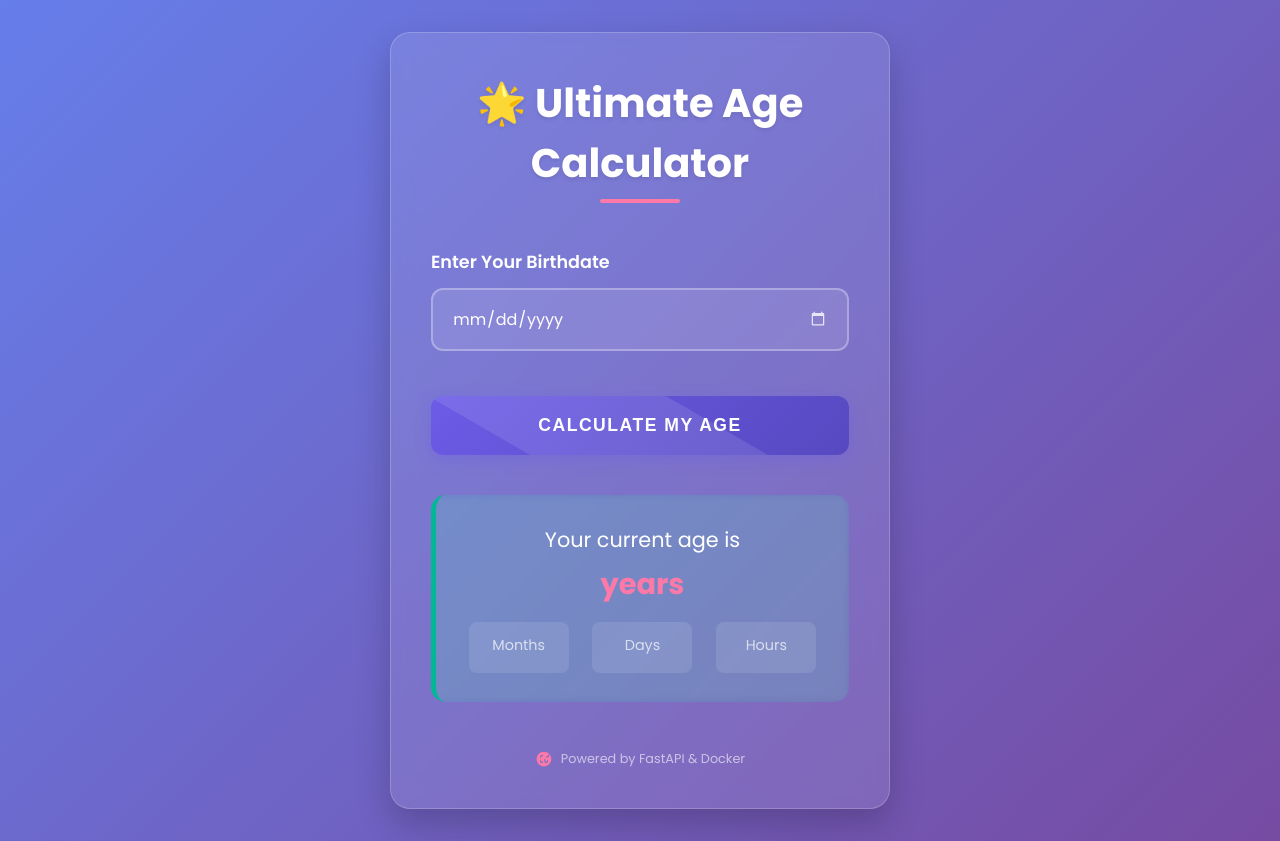
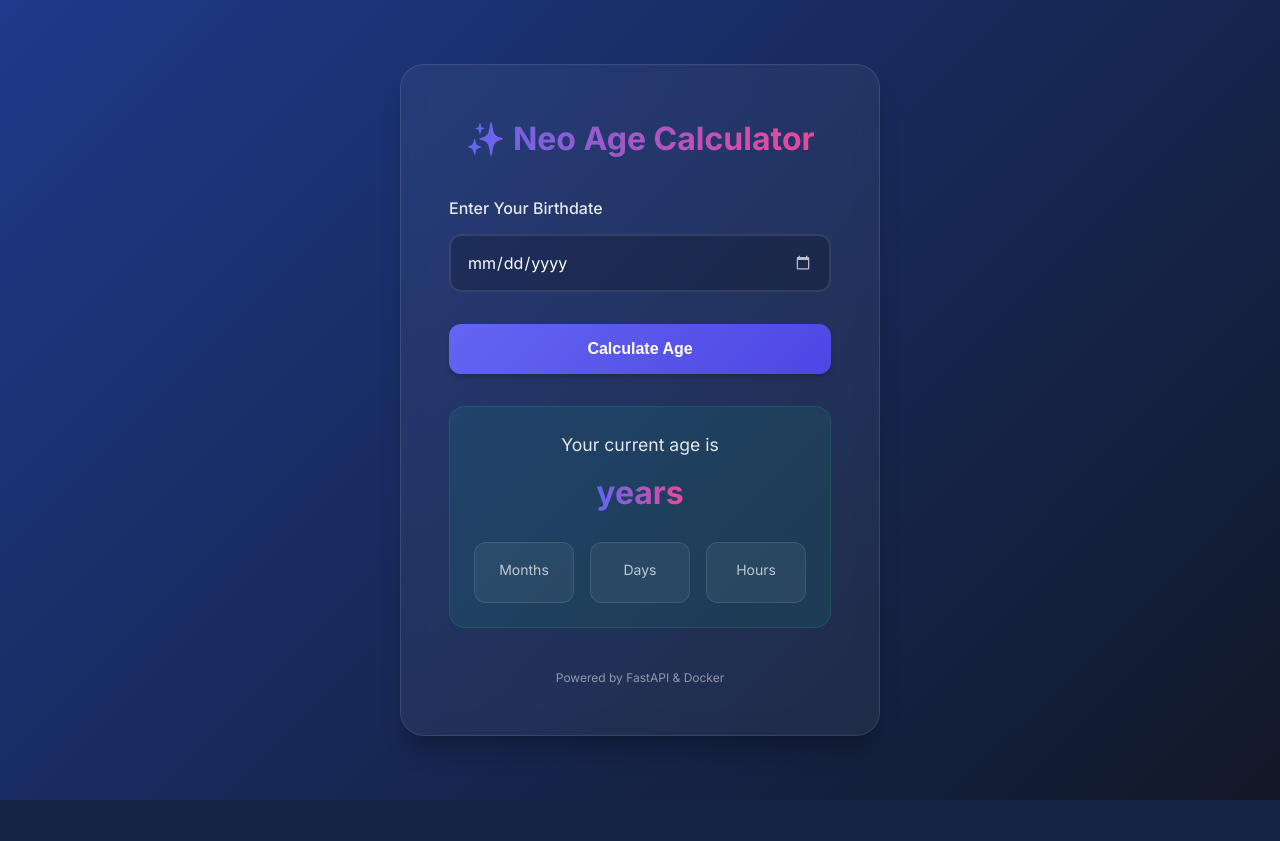
Before and after one commit to pawan-97/age-calculator-docker, a FastAPI app: template app/templates/index.html in a window 1280 px wide. After the commit the page ends 800 px from the top, so only its background shows below. Run offline with FastAPI, Linux system fonts and the light colour scheme; the template is opened without the code that fills it, so the values that code supplies are empty.

Commit message:
new page

```diff
--- a/app/main.py
+++ b/app/main.py
@@ -1,17 +1,19 @@
 from fastapi import FastAPI, Request, Form
 from fastapi.responses import HTMLResponse
-from fastapi.staticfiles import StaticFiles
 from fastapi.templating import Jinja2Templates
 from datetime import datetime
 
 app = FastAPI()
 
-# Setup templates
 templates = Jinja2Templates(directory="templates")
 
 @app.get("/", response_class=HTMLResponse)
 async def age_form(request: Request):
-    return templates.TemplateResponse("index.html", {"request": request})
+    # Initialize age as None for GET requests
+    return templates.TemplateResponse(
+        "index.html",
+        {"request": request, "age": None, "birthdate": None}
+    )
 
 @app.post("/", response_class=HTMLResponse)
 async def calculate_age(
--- a/app/templates/index.html
+++ b/app/templates/index.html
@@ -3,19 +3,18 @@
 <head>
     <meta charset="UTF-8">
     <meta name="viewport" content="width=device-width, initial-scale=1.0">
-    <title>🌟 Ultimate Age Calculator</title>
-    <link href="https://fonts.googleapis.com/css2?family=Poppins:wght@300;400;600;700&display=swap" rel="stylesheet">
+    <title>✨ Neo Age Calculator</title>
+    <link href="https://fonts.googleapis.com/css2?family=Inter:wght@300;400;500;600;700&display=swap" rel="stylesheet">
     <style>
         :root {
-            --primary: #6c5ce7;
-            --primary-dark: #5649c0;
-            --secondary: #a29bfe;
-            --accent: #fd79a8;
-            --light: #f8f9fa;
-            --dark: #2d3436;
-            --success: #00b894;
-            --warning: #fdcb6e;
-            --error: #d63031;
+            --primary: #6366f1;
+            --primary-dark: #4f46e5;
+            --accent: #ec4899;
+            --light: #f9fafb;
+            --dark: #111827;
+            --success: #10b981;
+            --card-bg: rgba(255, 255, 255, 0.05);
+            --text-light: #e5e7eb;
         }
 
         * {
@@ -25,57 +24,47 @@
         }
 
         body {
-            font-family: 'Poppins', sans-serif;
-            background: linear-gradient(135deg, #667eea 0%, #764ba2 100%);
+            font-family: 'Inter', sans-serif;
+            background: linear-gradient(135deg, #1e3a8a 0%, #111827 100%);
             min-height: 100vh;
             display: flex;
             justify-content: center;
             align-items: center;
-            padding: 2rem;
-            color: var(--light);
+            padding: 1rem;
+            color: var(--text-light);
+            line-height: 1.6;
         }
 
         .container {
-            background: rgba(255, 255, 255, 0.1);
-            backdrop-filter: blur(10px);
-            -webkit-backdrop-filter: blur(10px);
-            border-radius: 20px;
-            box-shadow: 0 15px 35px rgba(0, 0, 0, 0.2);
-            padding: 2.5rem;
+            background: var(--card-bg);
+            backdrop-filter: blur(12px);
+            -webkit-backdrop-filter: blur(12px);
+            border-radius: 24px;
+            box-shadow: 0 20px 25px -5px rgba(0, 0, 0, 0.2),
+                        0 10px 10px -5px rgba(0, 0, 0, 0.1);
+            padding: 3rem;
             width: 100%;
-            max-width: 500px;
+            max-width: 480px;
             text-align: center;
-            transition: all 0.4s ease;
-            border: 1px solid rgba(255, 255, 255, 0.2);
+            border: 1px solid rgba(255, 255, 255, 0.1);
         }
 
         h1 {
             color: white;
-            margin-bottom: 1.5rem;
+            margin-bottom: 2rem;
             font-weight: 700;
-            font-size: 2.5rem;
-            text-shadow: 0 2px 4px rgba(0, 0, 0, 0.1);
-            position: relative;
+            font-size: 2rem;
+            background: linear-gradient(90deg, var(--primary), var(--accent));
+            -webkit-background-clip: text;
+            background-clip: text;
+            color: transparent;
             display: inline-block;
-        }
-
-        h1::after {
-            content: '';
-            position: absolute;
-            bottom: -10px;
-            left: 50%;
-            transform: translateX(-50%);
-            width: 80px;
-            height: 4px;
-            background: var(--accent);
-            border-radius: 2px;
         }
 
         .calculator-form {
             display: flex;
             flex-direction: column;
-            gap: 1.8rem;
-            margin-top: 2rem;
+            gap: 1.5rem;
         }
 
         .form-group {
@@ -84,210 +73,199 @@
 
         label {
             display: block;
-            margin-bottom: 0.8rem;
-            font-weight: 600;
-            color: white;
-            font-size: 1.1rem;
+            margin-bottom: 0.75rem;
+            font-weight: 500;
+            color: var(--text-light);
+            font-size: 1rem;
         }
 
         input[type="date"] {
             width: 100%;
-            padding: 1rem 1.2rem;
-            border: 2px solid rgba(255, 255, 255, 0.3);
+            padding: 1rem;
+            border: 2px solid rgba(255, 255, 255, 0.1);
             border-radius: 12px;
             font-size: 1rem;
-            transition: all 0.3s;
-            background: rgba(255, 255, 255, 0.1);
+            transition: all 0.3s ease;
+            background: rgba(0, 0, 0, 0.2);
             color: white;
-            font-family: 'Poppins', sans-serif;
+            font-family: 'Inter', sans-serif;
         }
 
         input[type="date"]:focus {
             outline: none;
-            border-color: var(--accent);
-            box-shadow: 0 0 0 3px rgba(253, 121, 168, 0.3);
-            background: rgba(255, 255, 255, 0.2);
+            border-color: var(--primary);
+            box-shadow: 0 0 0 3px rgba(99, 102, 241, 0.3);
         }
 
         input[type="date"]::-webkit-calendar-picker-indicator {
             filter: invert(1);
-            opacity: 0.8;
+            opacity: 0.7;
+            cursor: pointer;
         }
 
         button {
             background: linear-gradient(135deg, var(--primary) 0%, var(--primary-dark) 100%);
             color: white;
             border: none;
-            padding: 1.2rem 2.5rem;
-            font-size: 1.1rem;
+            padding: 1rem 2rem;
+            font-size: 1rem;
             font-weight: 600;
             border-radius: 12px;
             cursor: pointer;
-            transition: all 0.3s;
-            text-transform: uppercase;
-            letter-spacing: 1.5px;
-            margin-top: 1rem;
-            box-shadow: 0 4px 15px rgba(108, 92, 231, 0.4);
+            transition: all 0.3s cubic-bezier(0.4, 0, 0.2, 1);
+            margin-top: 0.5rem;
+            box-shadow: 0 4px 6px -1px rgba(0, 0, 0, 0.2);
             position: relative;
             overflow: hidden;
+            z-index: 1;
         }
 
         button:hover {
-            transform: translateY(-3px);
-            box-shadow: 0 7px 20px rgba(108, 92, 231, 0.6);
+            transform: translateY(-2px);
+            box-shadow: 0 10px 15px -3px rgba(0, 0, 0, 0.2);
         }
 
         button:active {
-            transform: translateY(1px);
+            transform: translateY(0);
         }
 
-        button::after {
+        button::before {
             content: '';
             position: absolute;
-            top: -50%;
-            left: -60%;
-            width: 200%;
-            height: 200%;
-            background: rgba(255, 255, 255, 0.1);
-            transform: rotate(30deg);
-            transition: all 0.3s;
+            top: 0;
+            left: 0;
+            width: 100%;
+            height: 100%;
+            background: linear-gradient(135deg, var(--primary-dark) 0%, var(--primary) 100%);
+            opacity: 0;
+            transition: opacity 0.3s ease;
+            z-index: -1;
         }
 
-        button:hover::after {
-            left: 100%;
+        button:hover::before {
+            opacity: 1;
         }
 
         .result {
-            margin-top: 2.5rem;
-            padding: 1.8rem;
-            background: rgba(0, 184, 148, 0.15);
-            border-radius: 15px;
-            animation: fadeIn 0.6s cubic-bezier(0.175, 0.885, 0.32, 1.275);
-            border-left: 5px solid var(--success);
-            backdrop-filter: blur(5px);
+            margin-top: 2rem;
+            padding: 1.5rem;
+            background: rgba(16, 185, 129, 0.1);
+            border-radius: 16px;
+            animation: fadeIn 0.4s ease-out forwards;
             text-align: center;
+            border: 1px solid rgba(16, 185, 129, 0.2);
         }
 
         .result p {
-            font-size: 1.3rem;
-            color: white;
-            font-weight: 500;
+            font-size: 1.1rem;
+            color: var(--text-light);
+            margin-bottom: 0.5rem;
         }
 
         .result strong {
-            color: var(--accent);
-            font-size: 1.8rem;
+            font-size: 2rem;
             font-weight: 700;
+            background: linear-gradient(90deg, var(--primary), var(--accent));
+            -webkit-background-clip: text;
+            background-clip: text;
+            color: transparent;
             display: inline-block;
-            margin-top: 0.5rem;
         }
 
-        .additional-info {
-            margin-top: 1rem;
-            font-size: 0.9rem;
-            color: rgba(255, 255, 255, 0.7);
-            display: flex;
-            justify-content: space-around;
-            flex-wrap: wrap;
+        .stats {
+            display: grid;
+            grid-template-columns: repeat(3, 1fr);
             gap: 1rem;
+            margin-top: 1.5rem;
         }
 
-        .info-item {
-            background: rgba(255, 255, 255, 0.1);
-            padding: 0.8rem 1rem;
-            border-radius: 8px;
-            min-width: 100px;
+        .stat-item {
+            background: rgba(255, 255, 255, 0.05);
+            padding: 1rem;
+            border-radius: 12px;
+            border: 1px solid rgba(255, 255, 255, 0.1);
         }
 
-        .info-item span {
+        .stat-item span:first-child {
+            font-size: 0.875rem;
+            color: rgba(255, 255, 255, 0.7);
             display: block;
-            font-size: 1.1rem;
+            margin-bottom: 0.25rem;
+        }
+
+        .stat-item span:last-child {
+            font-size: 1.25rem;
             font-weight: 600;
             color: white;
-            margin-top: 0.3rem;
-        }
-
-        @keyframes fadeIn {
-            from {
-                opacity: 0;
-                transform: translateY(20px) scale(0.95);
-            }
-            to {
-                opacity: 1;
-                transform: translateY(0) scale(1);
-            }
         }
 
         footer {
-            margin-top: 3rem;
-            font-size: 0.8rem;
-            color: rgba(255, 255, 255, 0.6);
+            margin-top: 2.5rem;
+            font-size: 0.75rem;
+            color: rgba(255, 255, 255, 0.5);
             display: flex;
             justify-content: center;
             align-items: center;
             gap: 0.5rem;
         }
 
-        footer svg {
-            width: 18px;
-            height: 18px;
-            fill: var(--accent);
+        @keyframes fadeIn {
+            from {
+                opacity: 0;
+                transform: translateY(10px);
+            }
+            to {
+                opacity: 1;
+                transform: translateY(0);
+            }
         }
 
-        @media (max-width: 600px) {
+        @media (max-width: 640px) {
             .container {
-                padding: 1.8rem;
+                padding: 2rem 1.5rem;
             }
 
-            h1 {
-                font-size: 2rem;
+            .stats {
+                grid-template-columns: 1fr;
             }
         }
     </style>
 </head>
 <body>
     <div class="container">
-        <h1>🌟 Ultimate Age Calculator</h1>
+        <h1>✨ Neo Age Calculator</h1>
 
         <form method="POST" class="calculator-form">
             <div class="form-group">
                 <label for="birthdate">Enter Your Birthdate</label>
                 <input type="date" id="birthdate" name="birthdate" required
                        value="{{ birthdate if birthdate else '' }}"
-                       max="{{ now().strftime('%Y-%m-%d') }}">
+                       max="{{ now().strftime('%Y-%m-%d') if now else '' }}">
             </div>
 
-            <button type="submit">
-                Calculate My Age
-            </button>
+            <button type="submit">Calculate Age</button>
         </form>
-
-        {% if age is not none %}
         <div class="result">
             <p>Your current age is</p>
             <strong>{{ age }} years</strong>
 
-            <div class="additional-info">
-                <div class="info-item">
-                    Months
-                    <span>{{ age * 12 }}</span>
+            <div class="stats">
+                <div class="stat-item">
+                    <span>Months</span>
+                    <span>{% if age %}{{ age * 12 }}{% endif %}</span>
                 </div>
-                <div class="info-item">
-                    Days
-                    <span>{{ age * 365 }}</span>
+                <div class="stat-item">
+                    <span>Days</span>
+                    <span>{% if age %}{{ age * 365 }}{% endif %}</span>
                 </div>
-                <div class="info-item">
-                    Hours
-                    <span>{{ age * 365 * 24 }}</span>
+                <div class="stat-item">
+                    <span>Hours</span>
+                    <span>{% if age %}{{ age * 365 * 24 }}{% endif %}</span>
                 </div>
             </div>
         </div>
-        {% endif %}
 
         <footer>
-            <svg xmlns="http://www.w3.org/2000/svg" viewBox="0 0 512 512">
-                <path d="M256 48C141.31 48 48 141.31 48 256s93.31 208 208 208 208-93.31 208-208S370.69 48 256 48Zm-40 320h-28a44.05 44.05 0 0 1-44-44v-28a16 16 0 0 1 32 0v28a12 12 0 0 0 12 12h28a16 16 0 0 1 0 32Zm0-192h-28a12 12 0 0 0-12 12v28a16 16 0 0 1-32 0v-28a44.05 44.05 0 0 1 44-44h28a16 16 0 0 1 0 32Zm152 148a44.05 44.05 0 0 1-44 44h-28a16 16 0 0 1 0-32h28a12 12 0 0 0 12-12v-28a16 16 0 0 1 32 0Zm-88 20a16 16 0 0 1-16-16v-64a16 16 0 0 1 32 0v64a16 16 0 0 1-16 16Zm48-132a16 16 0 0 1 0-32h28a12 12 0 0 0 12-12v-28a16 16 0 0 1 32 0v28a44.05 44.05 0 0 1-44 44Z"/>
-            </svg>
             Powered by FastAPI & Docker
         </footer>
     </div>
```
